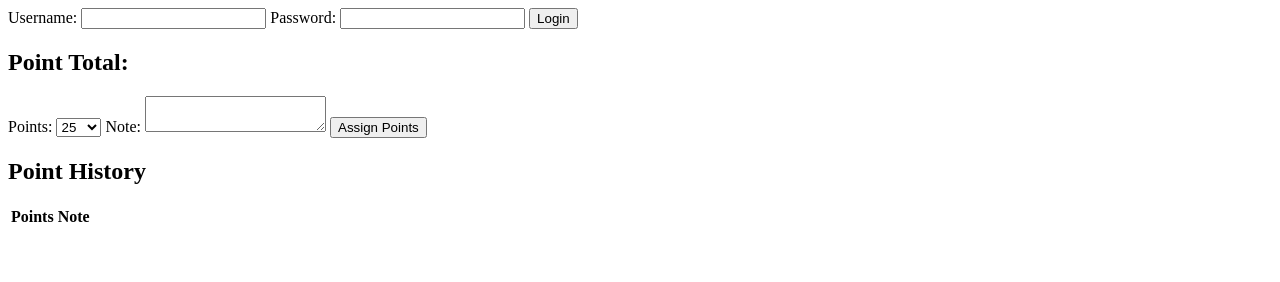
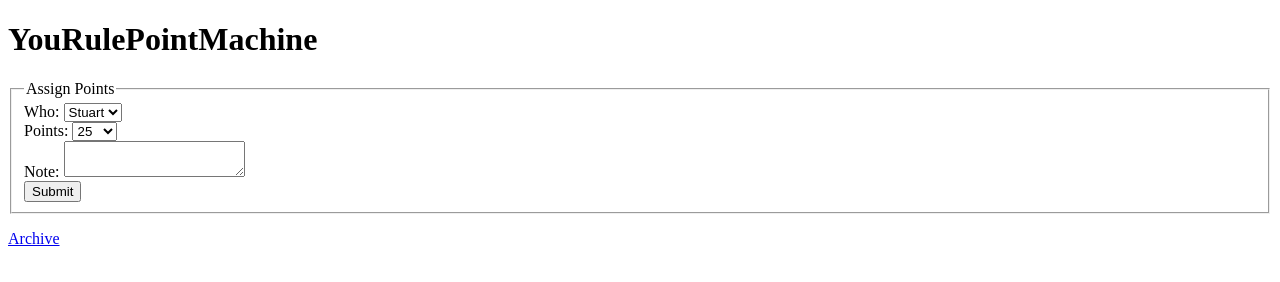
Before and after one commit to smartin101101/YouRulePointsMachine, a plain HTML site: page index.html in a window 1280 px wide. Drawn offline with Linux system fonts and the light colour scheme.

Commit message:
Update index.html

```diff
--- a/index.html
+++ b/index.html
@@ -1,48 +1,36 @@
-<!-- Login Form -->
-<div id="login-form">
-  <form>
-    <label for="username">Username:</label>
-    <input type="text" id="username" required>
-    <label for="password">Password:</label>
-    <input type="password" id="password" required>
-    <button type="submit" onclick="login()">Login</button>
-  </form>
-</div>
-
-<!-- Main Page -->
-<div id="main-page">
-  <!-- Point Total -->
-  <div id="point-total">
-    <h2>Point Total: <span id="total-points"></span></h2>
-  </div>
-
-  <!-- Assign Points Form -->
-  <div id="assign-points-form">
-    <form>
+<!DOCTYPE html>
+<html>
+  <head>
+    <title>YouRulePointMachine</title>
+  </head>
+  <body>
+    <header>
+      <h1>YouRulePointMachine</h1>
+    </header>
+    <main>
+      <form action="award-points.html" method="post">
+        <fieldset>
+          <legend>Assign Points</legend>
+          <label for="who">Who:</label>
+          <select id="who" name="who">
+            <option value="Stuart">Stuart</option>
+            <option value="Anne">Anne</option>
+          </select>
+          <br>
           <label for="points">Points:</label>
-      <select id="points">
+          <select id="points" name="points">
             <option value="25">25</option>
             <option value="50">50</option>
             <option value="100">100</option>
           </select>
+          <br>
           <label for="note">Note:</label>
-      <textarea id="note"></textarea>
-      <button type="submit" onclick="assignPoints()">Assign Points</button>
+          <textarea id="note" name="note" maxlength="100"></textarea>
+          <br>
+          <input type="submit" value="Submit">
+        </fieldset>
       </form>
-  </div>
-
-  <!-- Point History -->
-  <div id="point-history">
-    <h2>Point History</h2>
-    <table>
-      <thead>
-        <tr>
-          <th>Points</th>
-          <th>Note</th>
-        </tr>
-      </thead>
-      <tbody id="history-body">
-      </tbody>
-    </table>
-  </div>
-</div>
+      <p><a href="award-points-archive.html">Archive</a></p>
+    </main>
+  </body>
+</html>
```
Lines whose indentation alone changed are shown as unchanged.
